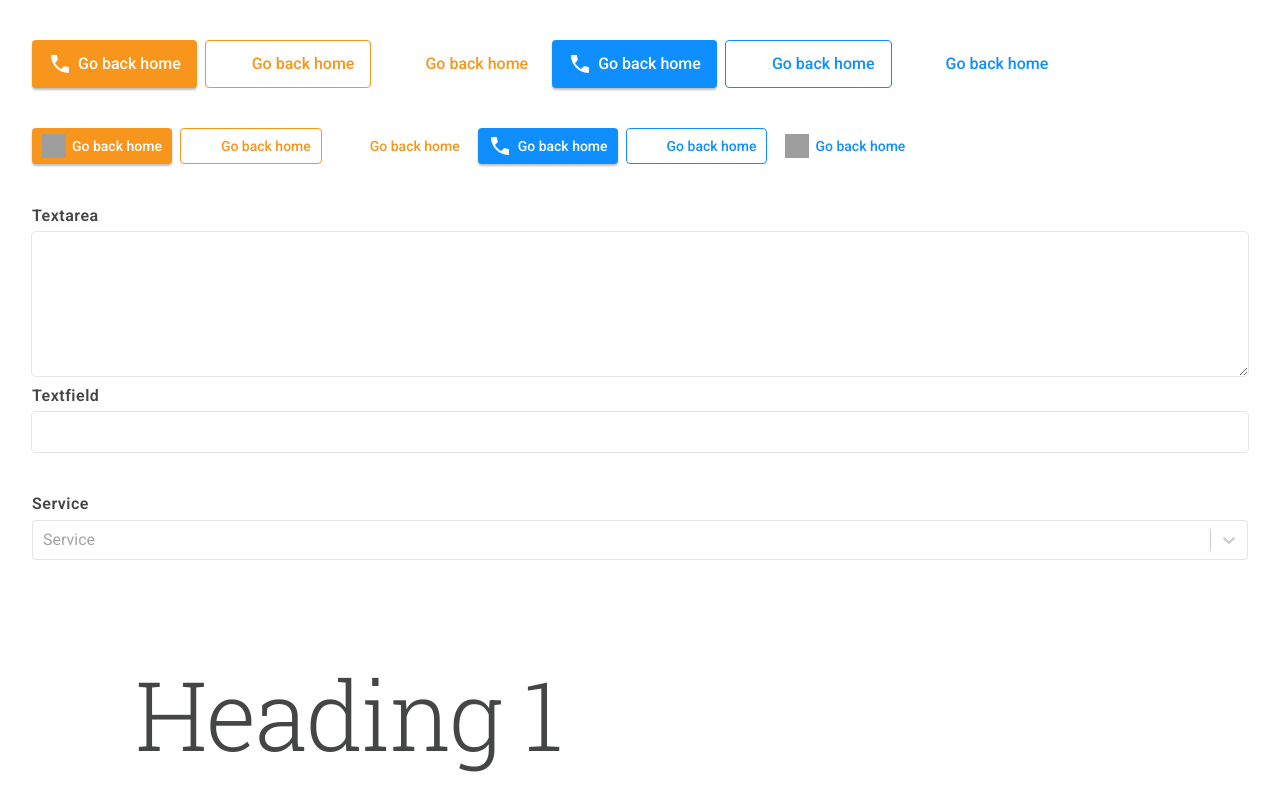
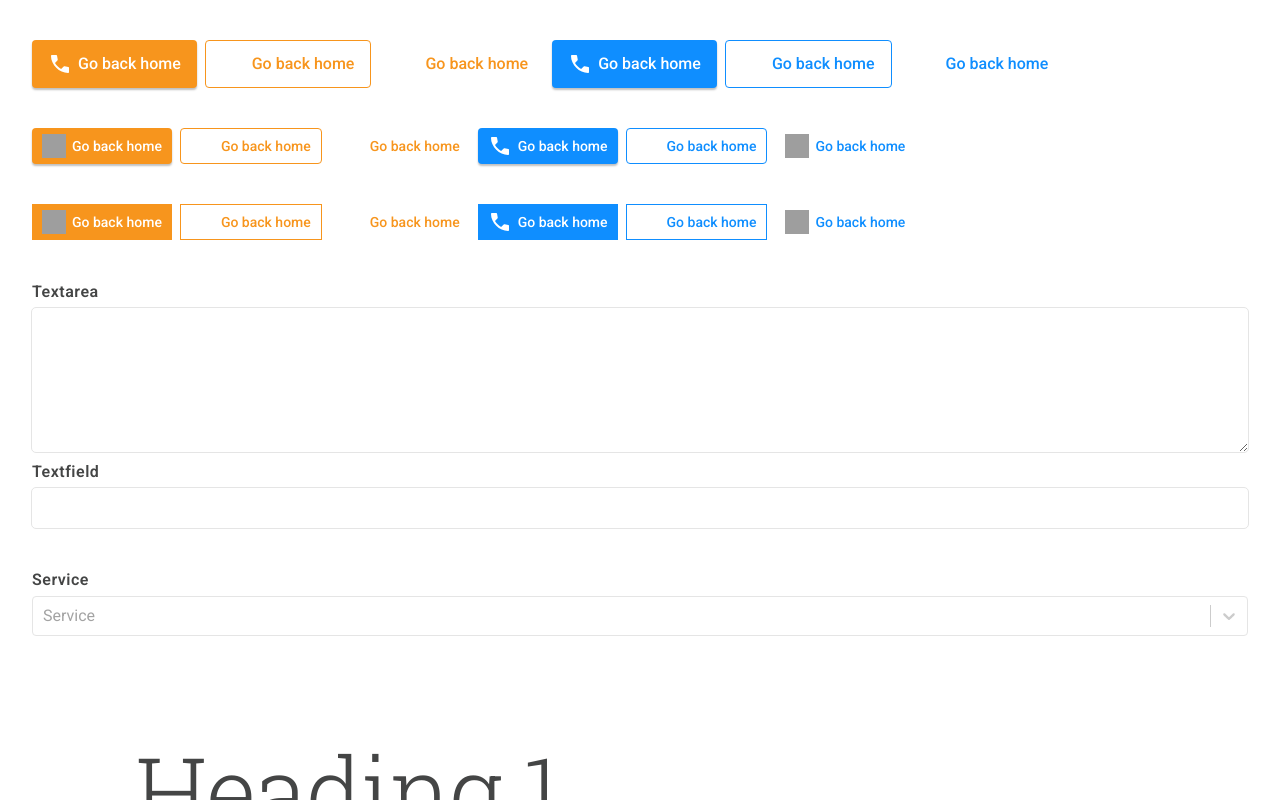
Before and after one commit to ansuz-dev/nexi, a Next.js app: page /test in a window 1280 px wide. Shown: the top 800 px of the page. Built offline with nearby package versions, Linux system fonts and the light colour scheme; no server answers; grey boxes are pictures that could not be loaded.

Commit message:
add button

```diff
--- a/package.json
+++ b/package.json
@@ -1,6 +1,6 @@
 {
   "name": "@ansuzdev/nexi",
-  "version": "0.2.7",
+  "version": "0.2.8",
   "license": "MIT",
   "scripts": {
     "dev": "next dev",
--- a/src/comps/items/buttons/Button.tsx
+++ b/src/comps/items/buttons/Button.tsx
@@ -5,6 +5,7 @@ import {GlobalButtonProps} from "./buttonprops";
 const comps = {
   "default": dynamic(() => import("./Button001"), {suspense: true}),
   "btn001": dynamic(() => import("./Button001"), {suspense: true}),
+  "btn002": dynamic(() => import("./Button002"), {suspense: true}),
 };
 
 const Button = ({layout, ...rest}: GlobalButtonProps) : JSX.Element => {
--- /dev/null
+++ b/src/comps/items/buttons/Button002.tsx
@@ -0,0 +1,55 @@
+import React from "react";
+import cx from "classnames";
+import Link from "next/link";
+import {ButtonProps} from "./buttonprops";
+
+const Button002 = (props: ButtonProps) : JSX.Element => {
+  const rootClass = cx(
+    "button002",
+    {
+      "inline-flex justify-center items-center space-x-1.5 align-top": true,
+      "font-medium whitespace-nowrap": true,
+      "border": props.type === "outline",
+      "text-white bg-primary-500 hover:bg-primary-400 active:bg-primary-600": props.type === "solid" && props.color === "primary",
+      "text-white bg-secondary-500 hover:bg-secondary-400 active:bg-secondary-600": props.type === "solid" && props.color === "secondary",
+      "text-primary-500 border-primary-500 hover:text-white active:text-white hover:bg-primary-400 active:bg-primary-600 hover:border-primary-400 active:border-primary-600": props.type === "outline" && props.color === "primary",
+      "text-secondary-500 border-secondary-500 hover:text-white active:text-white hover:bg-secondary-400 active:bg-secondary-600 hover:border-secondary-400 active:border-secondary-600": props.type === "outline" && props.color === "secondary",
+      "text-primary-500 hover:text-primary-400 active:text-primary-600": props.type === "text" && props.color === "primary",
+      "text-secondary-500 hover:text-secondary-400 active:text-secondary-600": props.type === "text" && props.color === "secondary",
+      "text-sm lg:text-base h-14 px-5": props.size === "large",
+      "text-sm lg:text-base h-12 px-4": props.size === "medium",
+      "text-xs lg:text-sm h-9 px-2.5": props.size === "small",
+    },
+    props.className,
+  );
+
+  return props.link
+    ? (
+      <Link
+        href={props.href as string}
+        prefetch={false}
+        className={rootClass}
+      >
+        {props.icon}
+        {Boolean(props.label) && <span>{props.label}</span>}
+      </Link>
+    )
+    : (
+      <button className={rootClass} type="button" onClick={props.onClick}>
+        {props.icon}
+        {Boolean(props.label) && <span>{props.label}</span>}
+      </button>
+    );
+};
+
+Button002.defaultProps = {
+  link: false,
+  type: "solid",
+  color: "primary",
+  size: "medium",
+  className: "",
+  href: "",
+  onClick: undefined,
+};
+
+export default React.memo(Button002);
--- a/src/comps/items/buttons/buttonprops.ts
+++ b/src/comps/items/buttons/buttonprops.ts
@@ -4,7 +4,7 @@ export type ButtonColors = "primary" | "secondary";
 
 export type ButtonSizes = "large" | "medium" | "small";
 
-export type ButtonLayouts = "default" | "btn001";
+export type ButtonLayouts = "default" | "btn001" | "btn002";
 
 export interface ButtonProps {
   label: string;
--- a/src/pages/test.tsx
+++ b/src/pages/test.tsx
@@ -115,6 +115,72 @@ const TestPage = (): JSX.Element => (
       />
     </div>
 
+    <div className="container mx-auto space-x-2">
+      <Button
+        layout="btn002"
+        link
+        href="/"
+        size="small"
+        label="Go back home"
+        icon={<GhostImage
+          src="https://cms.hestiaecobat.fr/uploads/alarm_on_b22d73a308.svg"
+          className="relative w-6 h-6"
+          layout="fill"
+        />}
+      />
+      <Button
+        layout="btn002"
+        link
+        type="outline"
+        href="/"
+        size="small"
+        label="Go back home"
+        icon={<PhoneIcon />}
+      />
+      <Button
+        layout="btn002"
+        link
+        type="text"
+        href="/"
+        size="small"
+        label="Go back home"
+        icon={<PhoneIcon />}
+      />
+      <Button
+        layout="btn002"
+        link
+        color="secondary"
+        href="/"
+        size="small"
+        label="Go back home"
+        icon={<PhoneIcon />}
+      />
+      <Button
+        layout="btn002"
+        link
+        type="outline"
+        color="secondary"
+        href="/"
+        size="small"
+        label="Go back home"
+        icon={<PhoneIcon />}
+      />
+      <Button
+        layout="btn002"
+        link
+        type="text"
+        color="secondary"
+        href="/"
+        size="small"
+        label="Go back home"
+        icon={<GhostImage
+          src="https://cms.hestiaecobat.fr/uploads/alarm_on_b22d73a308.svg"
+          className="relative w-6 h-6"
+          layout="fill"
+        />}
+      />
+    </div>
+
     <div className="container mx-auto space-y-2">
       <TextArea
         layout="default"
```
